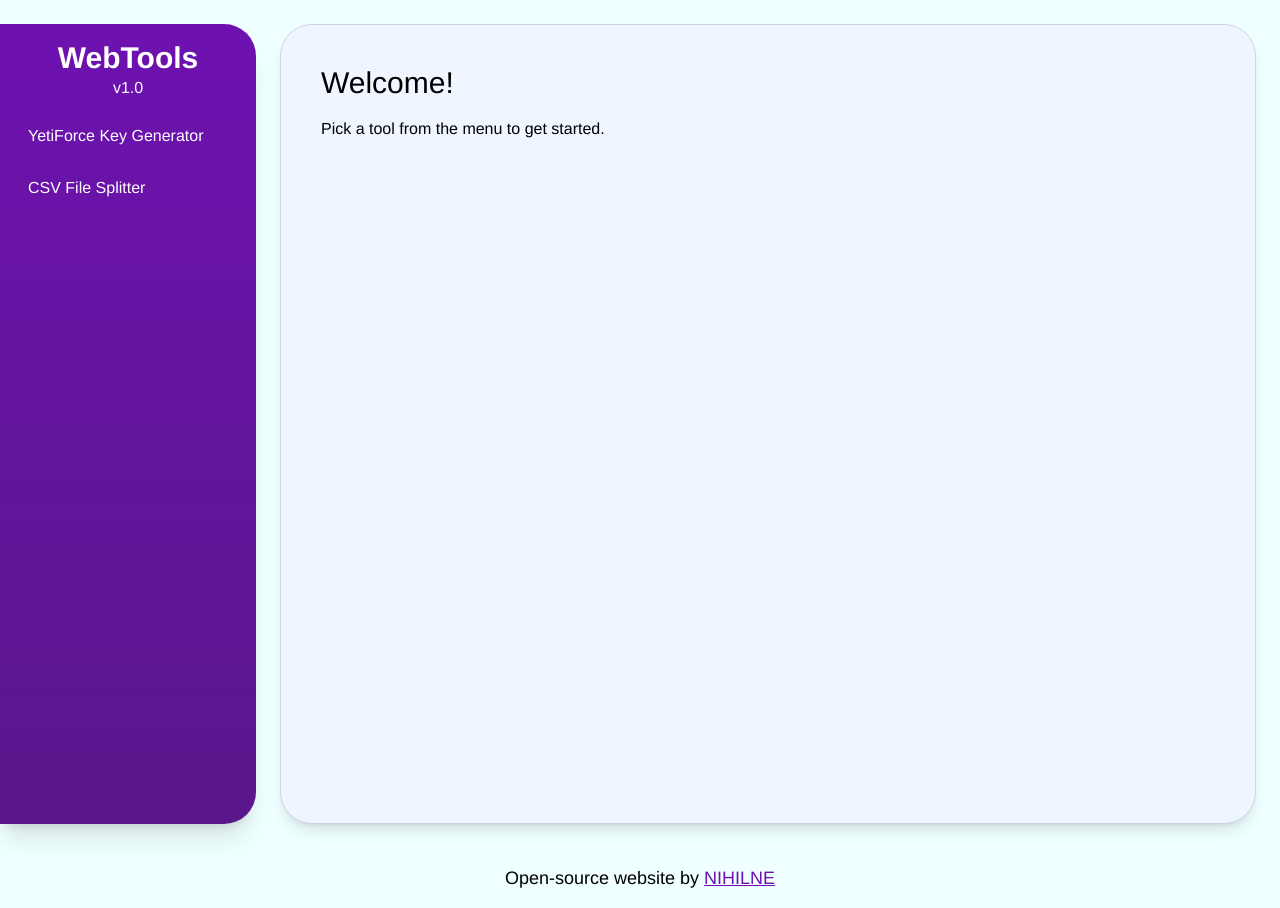
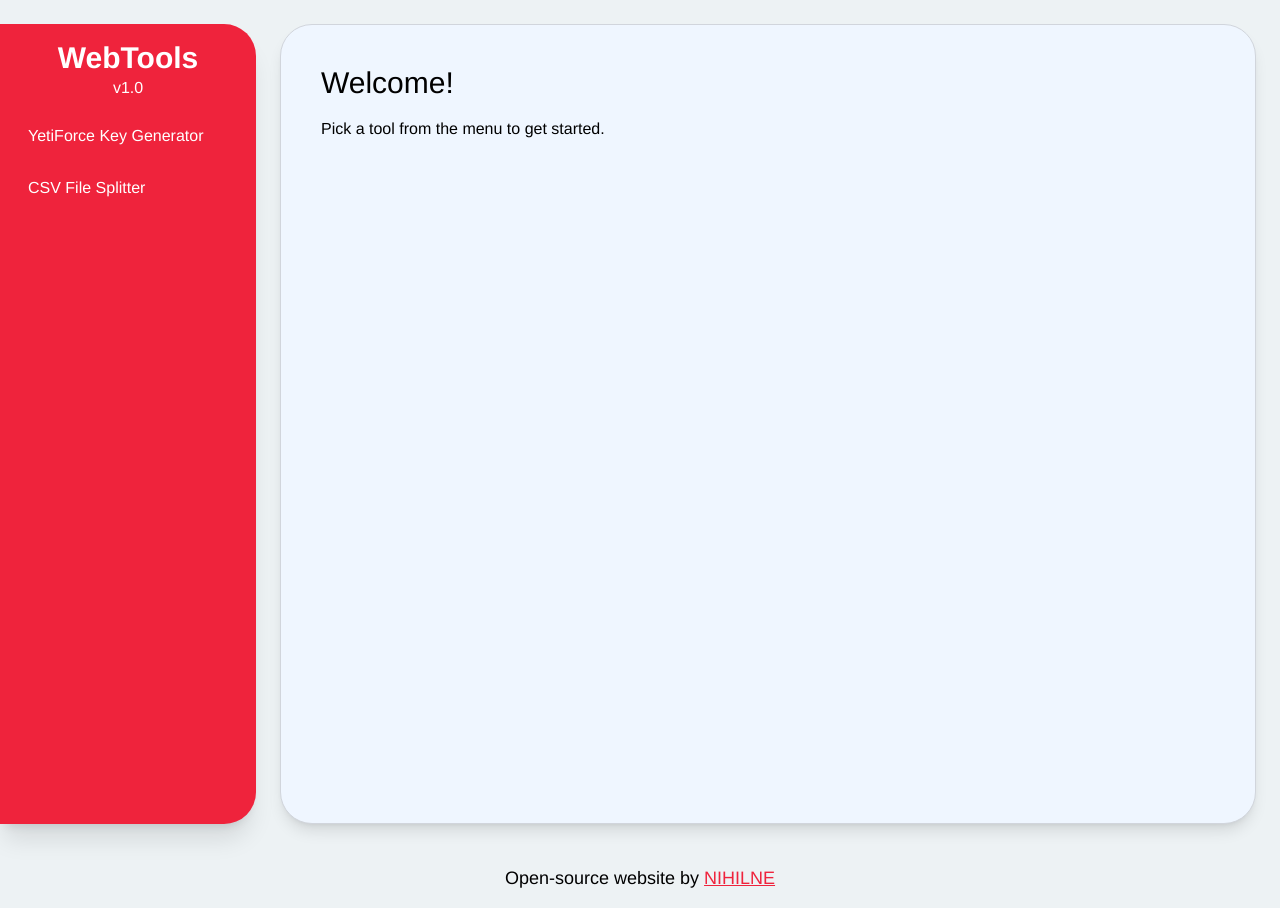
Before and after one commit to nihilne/WebTools, a Flask app: page / in a window 1280 px wide. Run offline with Flask 3, Linux system fonts and the light colour scheme; style sheets or scripts are compiled from the project's sources.

Commit message:
refactor: change color scheme

```diff
--- a/app/static/css/input.css
+++ b/app/static/css/input.css
@@ -3,6 +3,14 @@
 @layer base {
     html {
         font-family: Helvetica, Arial, sans-serif;
-        background-color: azure;
+        scroll-behavior: smooth;
     }
 }
+
+@theme {
+    --color-main-red: #ef233c;
+    --color-darker-red: #d32136;
+    --color-secondary-black: #2b2d42;
+    --color-off-white: #edf2f4;
+    --color-off-gray: #c9cbcc;
+}
--- a/app/templates/base.html
+++ b/app/templates/base.html
@@ -11,16 +11,15 @@
     <title>{% block title %}{% endblock %} | WebTools</title>
 </head>
 
-<body>
+<body class="bg-off-white">
     <div class="flex min-h-screen">
-        <div
-            class="sidebar w-64 h-screen my-6 py-4 bg-gradient-to-t from-purple-900 to-purple-800 rounded-r-4xl shadow-xl text-white">
+        <div class="sidebar w-64 h-screen my-6 py-4 bg-main-red rounded-r-4xl shadow-xl text-white">
             <h1 class="text-3xl text-center font-bold"><a href="{{ url_for('main.home') }}">WebTools</a></h1>
             <p class=" text-center mb-4">{{ app_version }}</p>
             <nav class="space-y-3 mx-4">
                 {% for item in nav_items %}
                 <a href="{{ url_for(item.endpoint) }}"
-                    class="block px-3 py-2 rounded-lg hover:bg-purple-700 hover:scale-105 transition duration-75">
+                    class="block px-3 py-2 rounded-lg hover:bg-darker-red hover:scale-105 transition duration-75">
                     {{ item.name }}
                 </a>
                 {% endfor %}
@@ -31,7 +30,7 @@
         </div>
     </div>
     <div class="footer text-lg text-center my-4">
-        Open-source website by <a class="text-purple-800 underline" href="https://nihilne.com">NIHILNE</a>
+        Open-source website by <a class="text-main-red underline" href="https://nihilne.com">NIHILNE</a>
     </div>
 </body>
 
```
